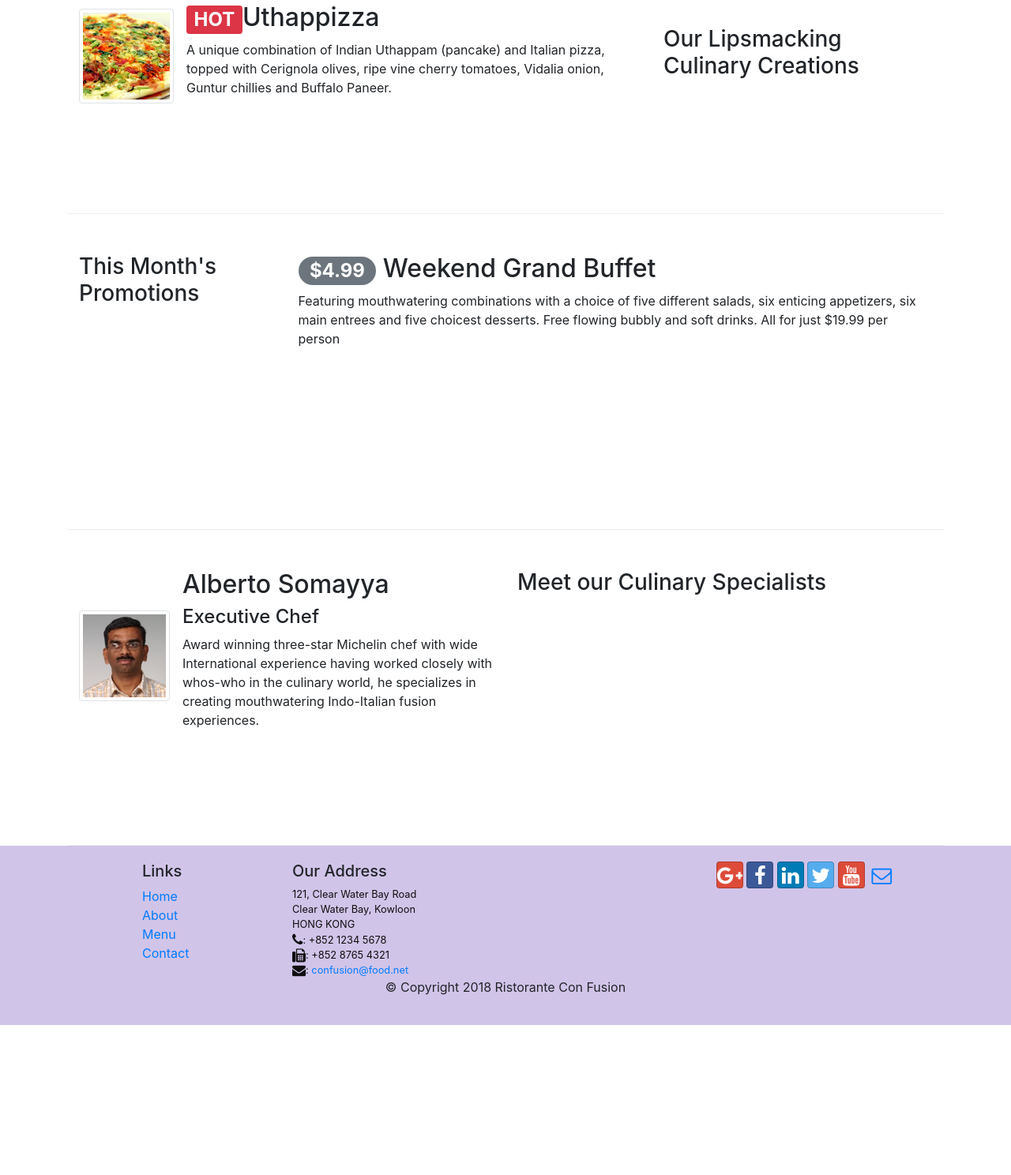
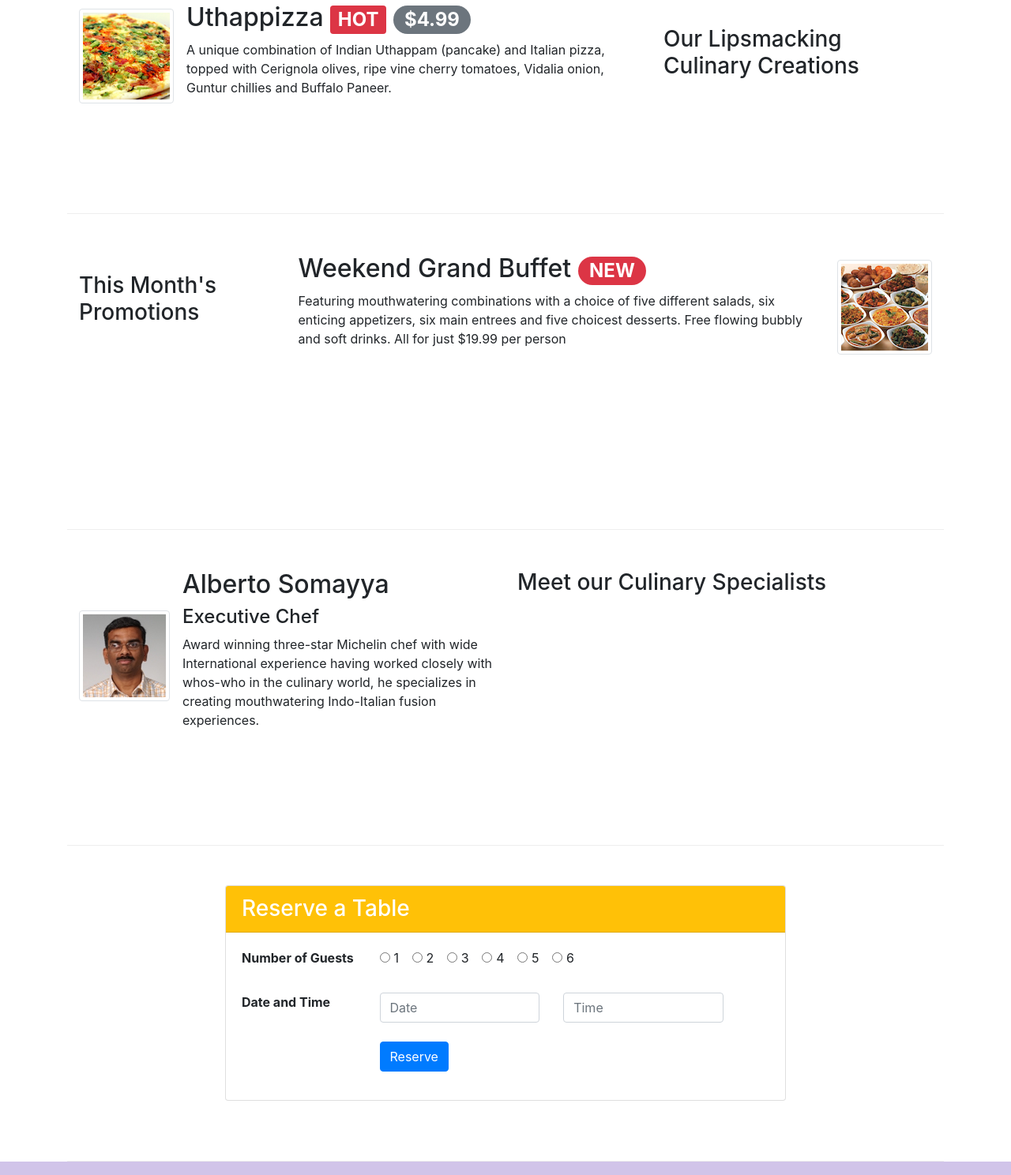
Before and after one commit to vladimirzhirov/git-test, a website: page index.html in a window 1280 px wide. Shown: the part 463-1951 px from the top of the page at 79% size. Before the commit the page ends 1761 px from the top, so only its background shows below. Drawn offline with nearby package versions, Linux system fonts and the light colour scheme.

Commit message:
assesment 2

```diff
--- a/index.html
+++ b/index.html
@@ -30,7 +30,8 @@
                 <li class="nav-item"><a class="nav-link" href="./aboutus.html"><span class="fa fa-info fa-lg"></span>
                     About</a></li>
                 <li class="nav-item"><a class="nav-link" href="#"><span class="fa fa-list fa-lg"></span> Menu</a></li>
-                <li class="nav-item"><a class="nav-link" href="./contactus.html"><span class="fa fa-address-card fa-lg"></span> Contact</a>
+                <li class="nav-item"><a class="nav-link" href="./contactus.html"><span
+                        class="fa fa-address-card fa-lg"></span> Contact</a>
                 </li>
             </ul>
         </div>
@@ -39,16 +40,23 @@
 <header class="jumbotron">
     <div class="container">
         <div class="row">
-            <div class="col-12 col-sm-6">
+            <div class="col-6 col-sm-6">
                 <h1>Ristorante con Fusion</h1>
                 <p>We take inspiration from the World's best cuisines, and create a unique fusion experience. Our
                     lipsmacking creations will tickle your culinary senses!</p>
             </div>
-            <div class="col-12 col-sm align-self-center">
+            <div class="col-3 col-sm-3 align-self-center order-last">
                 <img src="img/logo.png" class="img-fluid">
+            </div>
+            <div class="col order-last align-self-center">
+                <button type="button" class="btn btn-block btn-sm btn-block bg-warning text-black font-weight-bold"
+                        data-toggle="collapse" data-target="#reserveform">Reserve
+                    Table
+                </button>
             </div>
         </div>
     </div>
+
 </header>
 
 <div class="container">
@@ -62,27 +70,42 @@
                 <img class="d-flex mr-3 img-thumbnail align-self-center"
                      src="img/uthappizza.png" alt="Uthappizza">
                 <div class="media-body">
-                    <h2 class="mt-0"><span class="badge badge-danger">HOT</span>Uthappizza</h2>
+                    <h2 class="mt-0"> Uthappizza <span class="badge badge-danger">HOT</span>
+                        <span class="badge badge-pill badge-secondary">$4.99</span></h2>
                     <p class="d-none d-sm-block">A unique combination of Indian Uthappam (pancake) and
                         Italian pizza, topped with Cerignola olives, ripe vine
                         cherry tomatoes, Vidalia onion, Guntur chillies and
                         Buffalo Paneer.</p>
                 </div>
             </div>
+        </div>
+    </div>
+    <div class="row row-content">
+        <div class="col-12 col-sm-4 col-md-3 pt-4">
+            <h3>This Month's Promotions</h3>
+        </div>
+        <div class="col col-sm col-md">
+            <div class="media">
+                <img class="d-flex ml-3 img-thumbnail align-self-center order-last"
+                     src="img/buffet.png" alt="Buffet">
+
+                <div class="media-body">
+
+
+                    <h2 class="d-inline-block">Weekend Grand Buffet <span
+                            class="d-inline-block badge badge-pill badge-danger">NEW</span></h2>
+                    <p class="d-none d-sm-block">Featuring mouthwatering combinations with a choice of five different
+                        salads, six enticing
+                        appetizers, six
+                        main entrees and five choicest desserts. Free flowing bubbly and soft drinks. All for just
+                        $19.99 per
+                        person </p>
 
 
 
-        </div>
-    </div>
-    <div class="row row-content">
-        <div class="col-12 col-sm-4 col-md-3">
-            <h3>This Month's Promotions</h3>
-        </div>
-        <div class="col col-sm col-md">
-            <h2><span class="badge badge-pill badge-secondary">$4.99</span> Weekend Grand Buffet</h2>
-            <p>Featuring mouthwatering combinations with a choice of five different salads, six enticing appetizers, six
-                main entrees and five choicest desserts. Free flowing bubbly and soft drinks. All for just $19.99 per
-                person </p>
+                </div>
+
+            </div>
         </div>
     </div>
     <div class="row row-content">
@@ -101,6 +124,73 @@
                         whos-who in the culinary world, he specializes in
                         creating mouthwatering Indo-Italian fusion experiences.
                     </p>
+                </div>
+            </div>
+        </div>
+    </div>
+
+    <div class="row row-content justify-content-center">
+        <div class="col col-sm-8 col-xl-8">
+            <div class="card">
+                <h3 class="card-header bg-warning text-white">Reserve a Table</h3>
+                <div class="card-body">
+                    <form id="reserveform">
+                        <div class="form-group row">
+                            <div class="form-group col-12 col-md-3">
+                                <div class="form-label pt-0 font-weight-bold">Number of Guests</div>
+                            </div>
+                            <div class="col-8">
+                                <div class="form-check form-check-inline">
+                                    <input class="form-check-input" type="radio" name="inlineRadioOptions"
+                                           id="inlineRadio1" value="option1">
+                                    <label class="form-check-label" for="inlineRadio1">1</label>
+                                </div>
+                                <div class="form-check form-check-inline">
+                                    <input class="form-check-input" type="radio" name="inlineRadioOptions"
+                                           id="inlineRadio2" value="option2">
+                                    <label class="form-check-label" for="inlineRadio2">2</label>
+                                </div>
+                                <div class="form-check form-check-inline">
+                                    <input class="form-check-input" type="radio" name="inlineRadioOptions"
+                                           id="inlineRadio3" value="option3">
+                                    <label class="form-check-label" for="inlineRadio3">3</label>
+                                </div>
+                                <div class="form-check form-check-inline">
+                                    <input class="form-check-input" type="radio" name="inlineRadioOptions"
+                                           id="inlineRadio4" value="option4">
+                                    <label class="form-check-label" for="inlineRadio4">4</label>
+                                </div>
+                                <div class="form-check form-check-inline">
+                                    <input class="form-check-input" type="radio" name="inlineRadioOptions"
+                                           id="inlineRadio5" value="option5">
+                                    <label class="form-check-label" for="inlineRadio5">5</label>
+                                </div>
+                                <div class="form-check form-check-inline">
+                                    <input class="form-check-input" type="radio" name="inlineRadioOptions"
+                                           id="inlineRadio6" value="option6">
+                                    <label class="form-check-label" for="inlineRadio6">6</label>
+                                </div>
+                            </div>
+                        </div>
+                        <div class="form-group row">
+                            <div class="col-12 col-md-3">
+                                <div class="form-label pt-0 font-weight-bold">Date and Time</div>
+                            </div>
+                            <div class="col-12 col-md-4">
+                                <input type="text" class="form-control" id="date" placeholder="Date">
+                            </div>
+                            <div class="col-12 col-md-4">
+                                <input type="text" class="form-control" id="time" placeholder="Time">
+                            </div>
+                        </div>
+
+                        <div class="form-group row mt-4">
+                            <div class="offset-md-3 col-md-10">
+                                <button type="submit" class="btn btn-primary">Reserve</button>
+                            </div>
+                        </div>
+
+                    </form>
                 </div>
             </div>
         </div>
@@ -133,11 +223,15 @@
             </div>
             <div class="col-12 col-sm-4">
                 <div class="text-center">
-                    <a class="btn btn-social-icon btn-google" href="http://google.com/+"><i class="fa fa-google-plus"></i></a>
-                    <a class="btn btn-social-icon btn-facebook" href="http://www.facebook.com/profile.php?id="><i class="fa fa-facebook"></i></a>
-                    <a class="btn btn-social-icon btn-linkedin" href="http://www.linkedin.com/in/"><i class="fa fa-linkedin"></i></a>
+                    <a class="btn btn-social-icon btn-google" href="http://google.com/+"><i
+                            class="fa fa-google-plus"></i></a>
+                    <a class="btn btn-social-icon btn-facebook" href="http://www.facebook.com/profile.php?id="><i
+                            class="fa fa-facebook"></i></a>
+                    <a class="btn btn-social-icon btn-linkedin" href="http://www.linkedin.com/in/"><i
+                            class="fa fa-linkedin"></i></a>
                     <a class="btn btn-social-icon btn-twitter" href="http://twitter.com/"><i class="fa fa-twitter"></i></a>
-                    <a class="btn btn-social-icon btn-google" href="http://youtube.com/"><i class="fa fa-youtube"></i></a>
+                    <a class="btn btn-social-icon btn-google" href="http://youtube.com/"><i
+                            class="fa fa-youtube"></i></a>
                     <a class="btn btn-social-icon" href="mailto:"><i class="fa fa-envelope-o"></i></a>
                 </div>
             </div>
```
